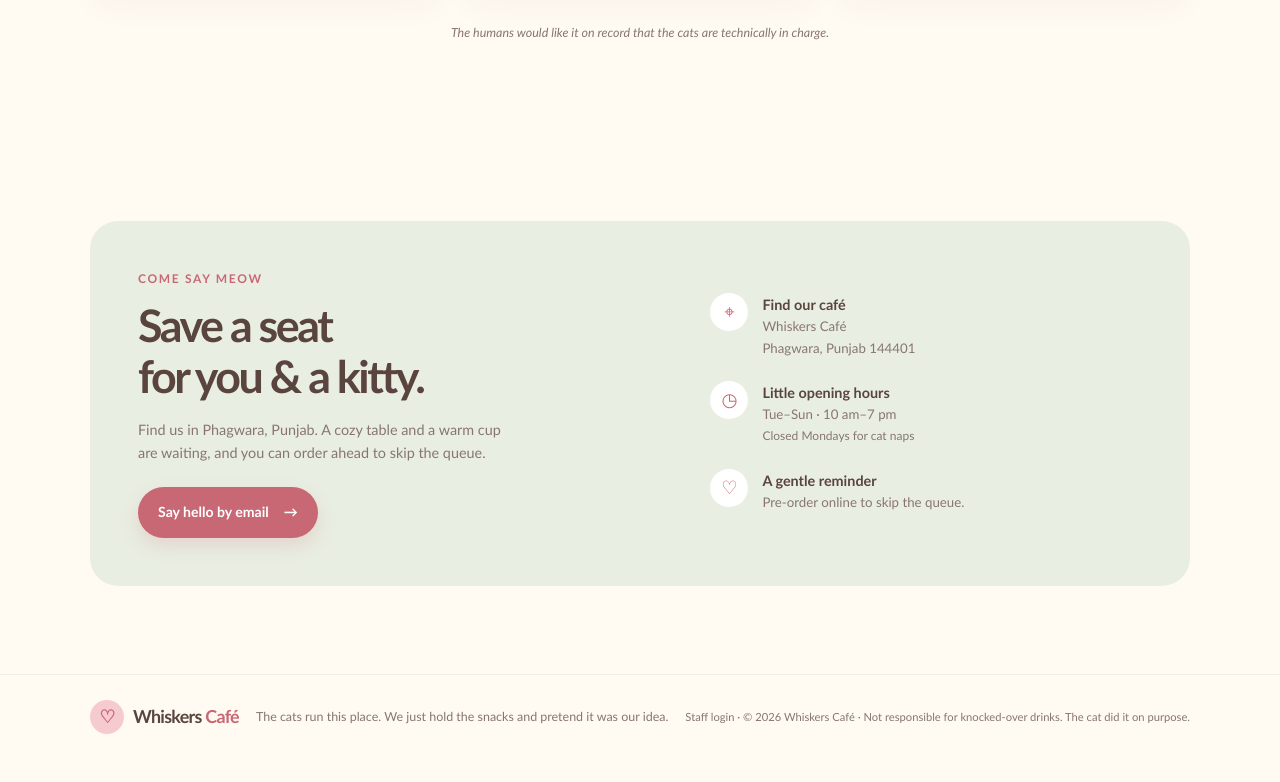
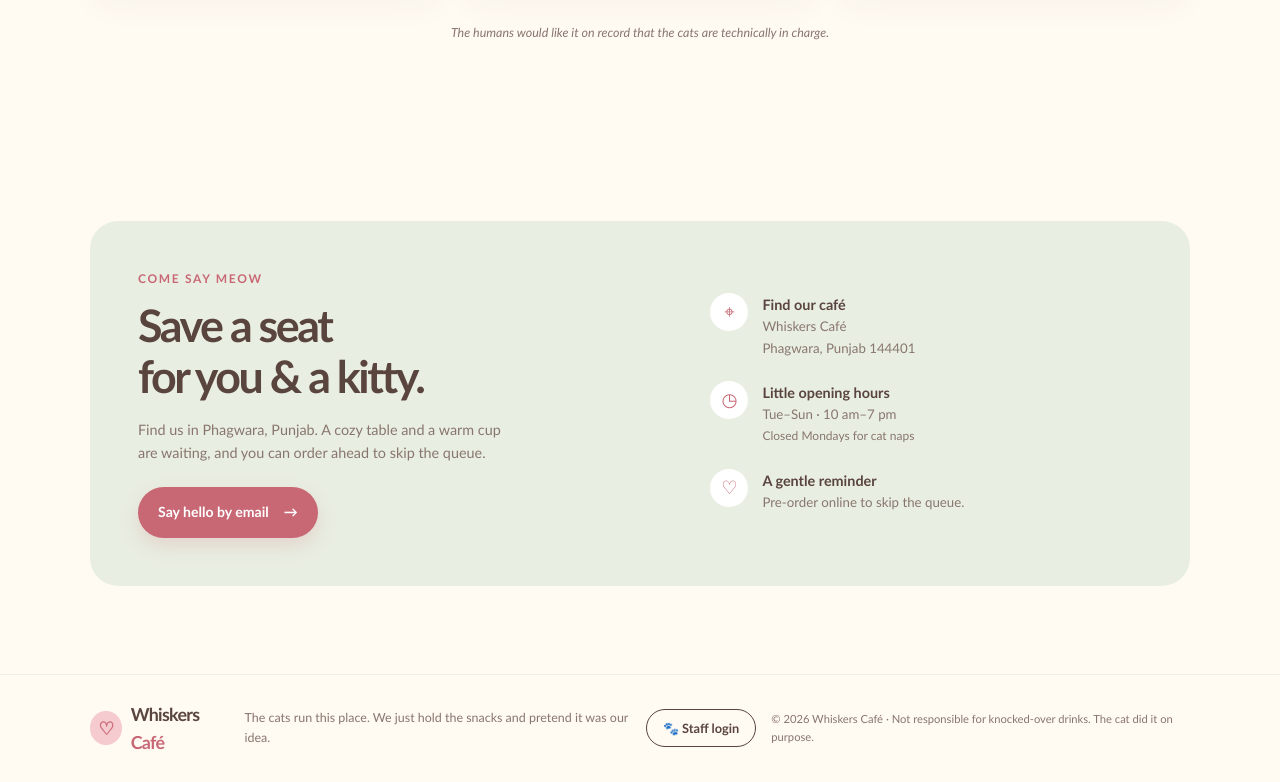
Before and after one commit to 4rafatshamim/whiskers-cafe-class, a plain HTML site: page index.html in a window 1280 px wide. Shown: the part 4567-5349 px from the top of the page. Before the commit the page ends 5326 px from the top, so only its background shows below. Drawn offline with Linux system fonts and the light colour scheme; no server answers.

Commit message:
Make staff login link visible

```diff
--- a/index.html
+++ b/index.html
@@ -272,7 +272,8 @@
   <footer class="site-footer">
     <a class="brand" href="#home"><span class="brand-icon" aria-hidden="true">♡</span><span>Whiskers <em>Café</em></span></a>
     <p>The cats run this place. We just hold the snacks and pretend it was our idea.</p>
-    <small><a href="staff.html">Staff login</a> · © 2026 Whiskers Café · Not responsible for knocked-over drinks. The cat did it on purpose.</small>
+    <a class="staff-link" href="staff.html">🐾 Staff login</a>
+    <small>© 2026 Whiskers Café · Not responsible for knocked-over drinks. The cat did it on purpose.</small>
   </footer>
   <script src="config.js"></script>
   <script src="cat.js" defer></script>
--- a/styles.css
+++ b/styles.css
@@ -366,3 +366,6 @@ button.button { border: 0; justify-content: center; cursor: pointer; }
 
 .order-item.is-soldout { opacity: .55; }
 .add-btn:disabled, .stepper button:disabled { cursor: not-allowed; opacity: .6; }
+
+.staff-link { padding: 8px 16px; border: 1.5px solid var(--cocoa, #59443e); border-radius: 999px; color: var(--cocoa, #59443e); font-size: .8rem; font-weight: 700; text-decoration: none; white-space: nowrap; }
+.staff-link:hover, .staff-link:focus-visible { background: var(--cocoa, #59443e); color: #fff; }
```
Also changed, not shown: order.html (+2 -1 lines).
